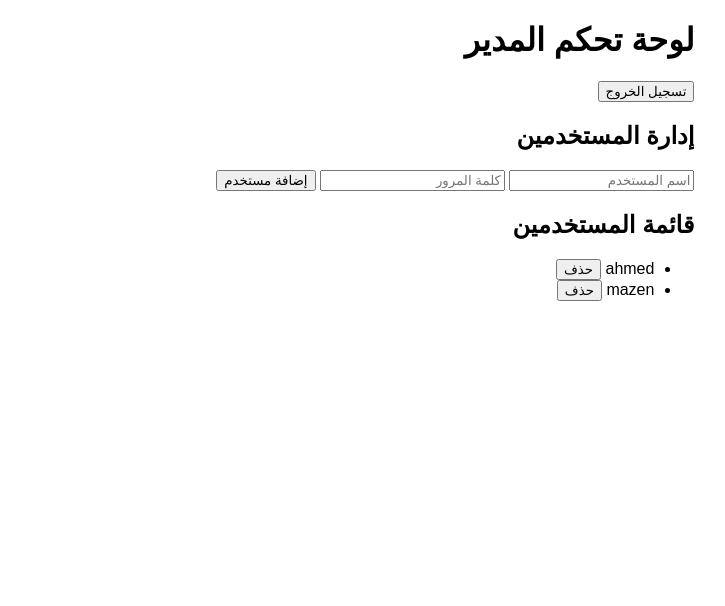
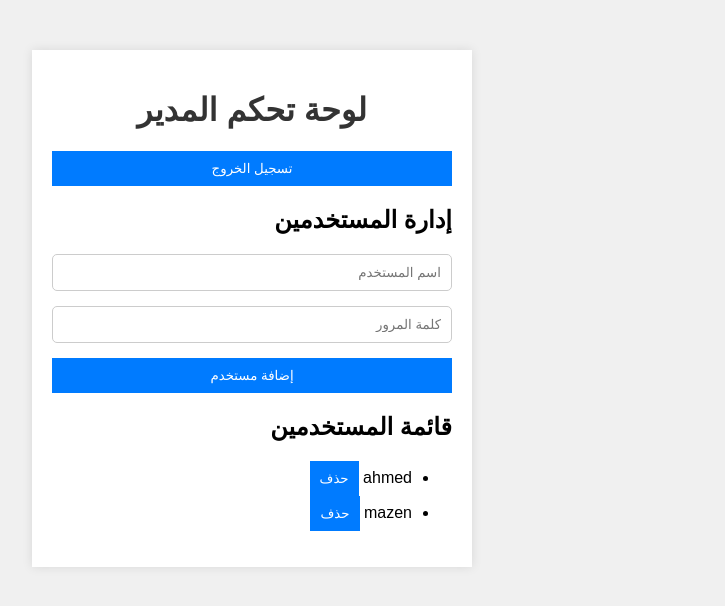
Before and after one commit to a99el/price_calculator, a Django app: page /admin_dashboard/ in a window 1280 px wide. Shown: the top 606 px of the page, without its empty margins (388-1113 px from the left). Run offline with Django 3.2, Linux system fonts and the light colour scheme; a user stored in the database is signed in; data comes from the database, SQL or seed files in the repository; both versions use the stored data as it was after the commit.

Commit message:
update 24 July 2024

```diff
--- a/static/css/style.css
+++ b/static/css/style.css
@@ -1,40 +1,63 @@
+/* static/css/style.css */
 body {
     font-family: Arial, sans-serif;
-    direction: rtl;
+    background-color: #f0f0f0;
+    direction: rtl; /* For right-to-left languages like Arabic */
 }
 
 .container {
-    width: 70%;
-    margin: 0 auto;
+    max-width: 400px;
+    margin: 50px auto;
+    padding: 20px;
+    background-color: white;
+    box-shadow: 0 0 10px rgba(0, 0, 0, 0.1);
 }
 
-.header, .footer {
+h1 {
+    text-align: center;
+    color: #333;
+}
+
+form {
+    display: flex;
+    flex-direction: column;
+}
+
+form p {
+    margin-bottom: 15px;
+}
+
+button {
+    padding: 10px;
+    background-color: #007bff;
+    color: white;
+    border: none;
+    cursor: pointer;
+}
+
+button:hover {
+    background-color: #0056b3;
+}
+
+p[style="color: red;"] {
     text-align: center;
 }
 
-.details, .table, .footer-table {
-    width: 100%;
-    border-collapse: collapse;
-    margin-top: 20px;
+a {
+    display: block;
+    margin: 15px 0;
+    text-align: center;
+    color: #007bff;
+    text-decoration: none;
 }
 
-.table th, .table td, .footer-table th, .footer-table td {
-    border: 1px solid #ddd;
-    padding: 8px;
+a:hover {
+    text-decoration: underline;
 }
 
-.table th {
-    background-color: #f2f2f2;
+input {
+    margin-bottom: 15px;
+    padding: 10px;
+    border: 1px solid #ccc;
+    border-radius: 5px;
 }
-
-.footer-table th {
-    background-color: #f2f2f2;
-}
-
-.footer-table {
-    margin-top: 40px;
-}
-
-.header img {
-    width: 100px;  /* Adjust this size as needed */
-}
--- a/templates/pricing/offer_detail.html
+++ b/templates/pricing/offer_detail.html
@@ -5,7 +5,6 @@
     <meta charset="UTF-8">
     <meta name="viewport" content="width=device-width, initial-scale=1.0">
     <title>عرض مالي</title>
-    <link rel="stylesheet" href="{% static 'css/style.css' %}">
     <style>
         body {
             font-family: Arial, sans-serif;
```
Also changed, not shown: db.sqlite3.
